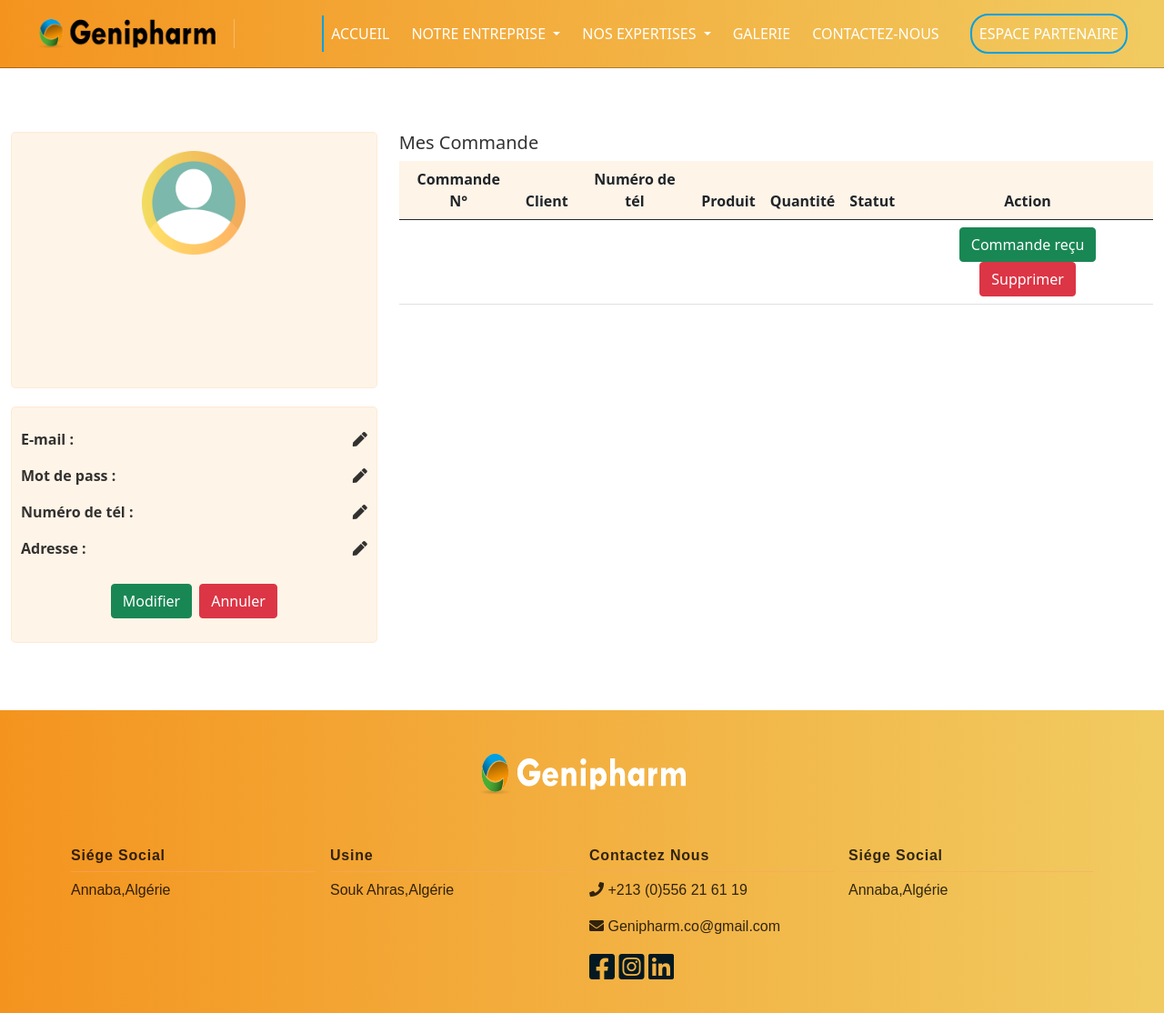
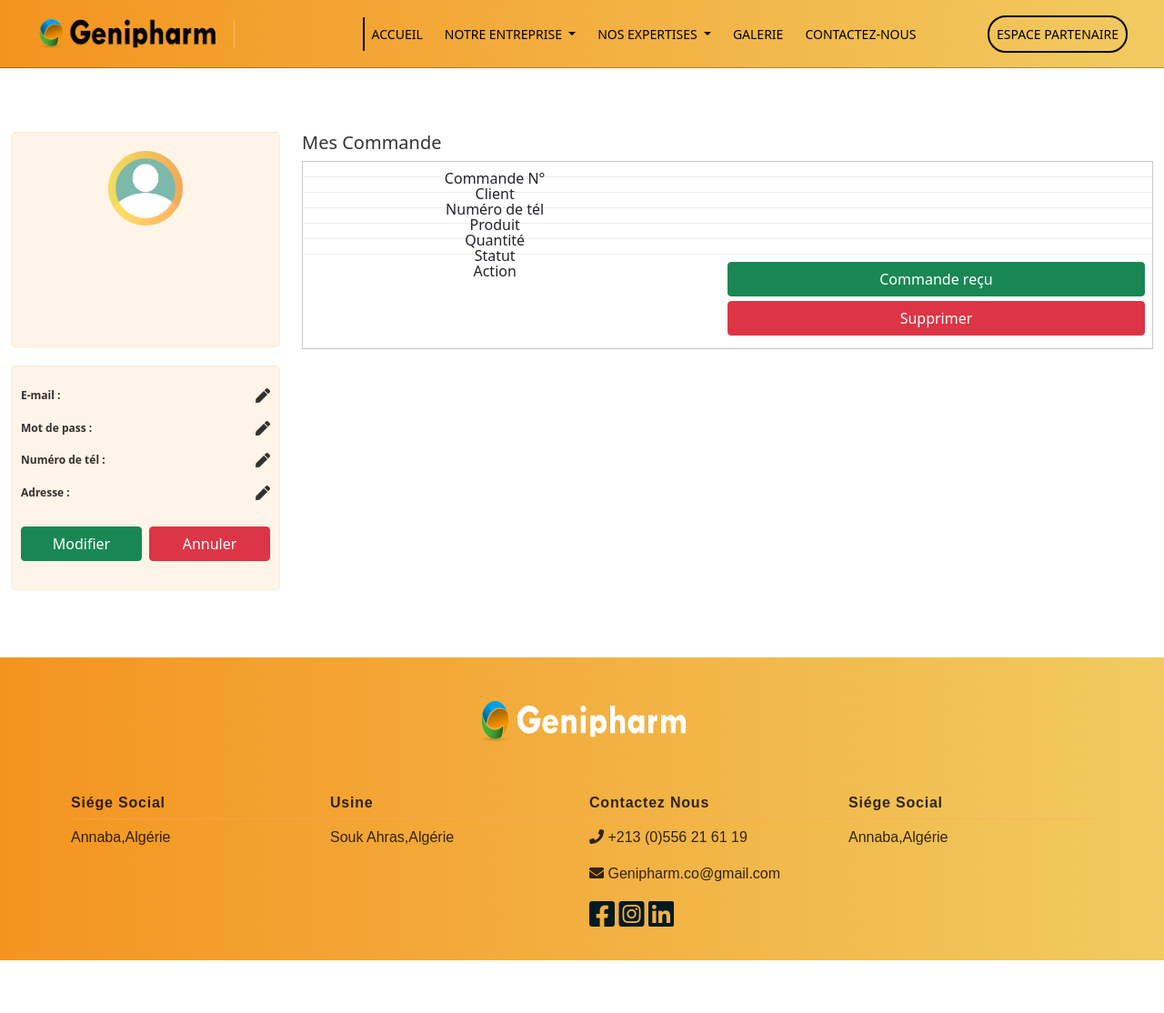
Before and after one commit to zero2323/genipharm, a CodeIgniter app: page /genipharm3/page/profile in a window 1280 px wide. Shown: the whole page at 91% size. After the commit the page ends 1056 px from the top, so only its background shows below. Run offline with CodeIgniter, Linux system fonts and the light colour scheme; the visitor is signed in with stand-in values (Sample User, id 1); tables that the repository leaves empty or names only in its code hold one stand-in row (values such as "Sample post"); data that the repository does not hold is empty.

Commit message:
fixing some style

```diff
--- a/Assets/css/meds.css
+++ b/Assets/css/meds.css
@@ -351,7 +351,7 @@
      }
      .collapse .nav-item:not(:last-child) a:hover
          {
-            border-left: 2px solid #009FE3 !important;
+            border-left: 2px solid #000000 !important;
              transform: unset !important;
          }
     .nav-bar .navbar .navbar-brand p
--- a/Assets/css/navbar.css
+++ b/Assets/css/navbar.css
@@ -49,7 +49,7 @@
          }
          .navbar-dark .navbar-nav .nav-link
          {
-             font-size: 1.0em;
+             font-size: 1em;
              font-weight: 400;
              text-transform: uppercase;
              transition: all .3s ease-out !important;
@@ -138,3 +138,47 @@
             border-color: rgba(255, 255, 255, 0.1);
         }
           /* End The NavbaR */
+
+
+          @media (min-width: 768px) and (max-width: 1199px){
+            .collapse .nav-item a:hover
+            {
+                border-left: 2px solid #000 !important;
+                margin: 0px 5px;
+                transform: unset;
+            }
+            .nav-bar{
+
+                padding-right: 0px !important;
+                padding-left: 0px !important;
+                font-size: 12px;
+            }
+
+            .nav-bar .navbar .navbar-brand p
+            {
+                display: flex !important;
+            }
+            .nav-link
+             {
+                 padding: 10px !important;
+                 color: rgba(0, 0, 0, 0.8) !important;
+             }
+             .collapse .nav-item:not(:last-child) a:hover
+                 {
+                    border-left: 2px solid #000000 !important;
+                     transform: unset !important;
+                 }
+            .nav-bar .navbar .navbar-brand p
+            {
+                display: flex !important;
+            }
+            .navbar-collapse
+            {
+                background-color: rgba(255, 255, 255, 0.9);
+                padding: 20px;
+                text-align: left;
+                font-weight: 600;
+                color: rgba(0, 0, 0, 0.8);
+            }
+
+        }
--- a/Assets/css/profile.css
+++ b/Assets/css/profile.css
@@ -80,23 +80,32 @@
             font-weight: 500;
         }
         .navbar-dark .navbar-nav .nav-link
+         {
+             font-size: 1em;
+             font-weight: 400;
+             text-transform: uppercase;
+             transition: all .3s ease-out !important;
+             font-family: revert;
+         }
+
+         .active-link
         {
-            font-size: 1.12em;
-            font-weight: 300;
-            text-transform: uppercase;
-            font-family: 'Noto Sans JP', sans-serif;
-            transition: all .3s ease-out !important;
-            color: rgba(0, 0, 0, 0.8);
+            border-left: 2px solid #000 !important;
         }
-        .active-link
+        .collapse .nav-item a
         {
-            border-left: 2px solid #f39200;
+            color: #000 !important;
         }
         .collapse .nav-item a:hover
         {
-            border-left: 2px solid #f39200;
+            border-left: 2px solid #000 !important;
             margin: 0px 5px;
             transform: scale(1.1);
+        }
+        .collapse .partenaire
+        {
+            border: 2px solid #000  !important;
+            border-radius: 20px;
         }
          /* End The NavbaR */
 
@@ -183,6 +192,118 @@
         }
 /* end main */
 
+
+
+/* Begin responsive  */
+@media  only screen and (max-width: 1200px),
+(min-device-width: 768px) and (max-device-width: 1200px)  {
+
+	/* Force table to not be like tables anymore */
+	table, thead, tbody, th, td, tr {
+		display: block;
+	}
+
+	/* Hide table headers (but not display: none;, for accessibility) */
+	thead tr {
+		position: absolute;
+		top: -9999px;
+		left: -9999px;
+	}
+
+	tr { border: 1px solid #ccc; }
+
+	td {
+		/* Behave  like a "row" */
+		border: none;
+		border-bottom: 1px solid #eee;
+		position: relative;
+		padding-left: 50%;
+        display: flex;
+        flex-direction: column;
+        align-items: flex-end;
+
+
+	}
+
+	td:before {
+		/* Now like a table header */
+		position: absolute;
+		/* Top/left values mimic padding */
+		top: 6px;
+		left: 6px;
+		width: 45%;
+		padding-right: 10px;
+		white-space: nowrap;
+	}
+    .btn
+    {
+        width: 50% !important;
+        margin-bottom: 5px;
+    }
+    label
+    {
+        font-size: 13px;
+    }
+
+	/*
+	Label the data
+	*/
+	td:nth-of-type(1):before { content: "Commande N°"; }
+	td:nth-of-type(2):before { content: "Client"; }
+	td:nth-of-type(3):before { content: "Numéro de tél"; }
+	td:nth-of-type(4):before { content: "Produit"; }
+	td:nth-of-type(5):before { content: "Quantité"; }
+	td:nth-of-type(6):before { content: "Statut"; }
+	td:nth-of-type(7):before { content: "Action"; }
+
+}
+
+@media (min-width: 576px) {
+/* Force table to not be like tables anymore */
+
+ }
+
+
+@media (min-width: 768px) {  }
+
+label
+{
+    font-size: 13px;
+}
+@media (min-width: 992px) {
+
+
+}
+@media (min-width: 1200px) {
+    input
+    {
+        font-size: 13px;
+        width: 50% !important;
+    }
+    .btn
+    {
+        margin-bottom: 5px;
+    }
+    label
+    {
+        font-size: 12px !important;
+    }
+    .navbar-dark .navbar-nav .nav-link
+    {
+        font-size: 14px !important;
+    }
+ }
+
+ @media (min-width: 1400px) {
+    .navbar-dark .navbar-nav .nav-link
+    {
+        font-size: 1em !important;
+    }
+}
+
+
+
+/* End responsive */
          /* Begin Footer */
          .footer
          {
--- a/application/config/config.php
+++ b/application/config/config.php
@@ -23,7 +23,7 @@
 | a PHP script and you can easily do that on your own.
 |
 */
-$config['base_url'] = 'http://localhost/geni/';
+$config['base_url'] = 'http://localhost/genipharm3/';
 
 /*
 |--------------------------------------------------------------------------
--- a/application/views/page/profile.php
+++ b/application/views/page/profile.php
@@ -4,7 +4,7 @@
     <section class="wrapper">
         <div class="container-fluid">
             <div class="row">
-                <div class="col-md-12 col-lg-4 informations">
+                <div class="col-md-12 col-lg-4 col-xl-3 informations">
                     <div>
                         <ul>
                             <li><img src="<?php echo base_url();?>Assets/img/profile.png" alt=""></li>
@@ -60,7 +60,7 @@
                     </div>
                 </div>
 
-                <div class="col-md-12 col-lg-8 commandes">
+                <div class="col-md-12 col-lg-8 col-xl-9 commandes">
                     <h5>Mes Commande</h5>
                     <table class="table">
                         <thead class="table-head">
@@ -79,7 +79,7 @@
                         <tbody>
                             <?php foreach ($commands as $command) { ?>
                                 <tr>
-                                    <th class="id" scope="row"><?php echo $command['command']; ?></th>
+                                    <td class="id" scope="row"><?php echo $command['command']; ?></td>
                                     <?php if ($employe) { ?>
                                         <td><?php echo $command['u_name']; ?></td>
                                         <td><?php echo $command['tele']; ?></td>
--- a/application/views/template/nav.php
+++ b/application/views/template/nav.php
@@ -1,7 +1,7 @@
 <?php if ($acceuil == true) { ?>
     <!-- Begin Navbar  -->
     <div class="nav-bar container-fluid sticky-top" id="nav-bar">
-        <nav class="navbar navbar-expand-lg navbar-dark " id="nav-b">
+        <nav class="navbar navbar-expand-xl navbar-dark " id="nav-b">
             <a class="navbar-brand d-flex flex-row text-left " href="<?php echo base_url(); ?>">
                 <div class="img_logo" id="img_logo">
                     <img src="<?php echo base_url(); ?>Assets/img/logo_new.png" id="logo_img" alt="">
@@ -85,7 +85,7 @@
     <!-- Begin Navbar  -->
     <div class="navigation-bar">
         <div class="nav-bar container-fluid sticky-top" id="nav-bar">
-            <nav class="navbar navbar-expand-lg navbar-dark " id="nav-b">
+            <nav class="navbar navbar-expand-xl navbar-dark " id="nav-b">
                 <a class="navbar-brand d-flex flex-row text-left " href="<?php echo base_url(); ?>">
                     <div class="img_logo" id="img_logo">
                         <img src="<?php echo base_url(); ?>Assets/img/logo.png" id="logo_img" alt="">
@@ -170,12 +170,11 @@
     <!-- Begin Navbar  -->
     <div class="navigation-bar">
         <div class="nav-bar container-fluid sticky-top" id="nav-bar">
-            <nav class="navbar navbar-expand-lg navbar-dark " id="nav-b">
+            <nav class="navbar navbar-expand-xl navbar-dark " id="nav-b">
                 <a class="navbar-brand d-flex flex-row text-left " href="<?php echo base_url(); ?>">
                     <div class="img_logo" id="img_logo">
                         <img src="<?php echo base_url(); ?>Assets/img/logo.png" id="logo_img" alt="">
                     </div>
-                    <p id="bien" class="d-flex align-items-center">Bienvenu à <span class="ms-1">Genipharm</span></p>
                 </a>
                 <button id="btn-togler" class="navbar-toggler" type="button" data-bs-toggle="collapse" data-bs-target="#navbarNav" aria-controls="navbarNav" aria-expanded="false" aria-label="Toggle navigation">
                     <span class="">
@@ -260,12 +259,12 @@
     <!-- Begin Navbar  -->
     <div class="navigation-bar">
         <div class="nav-bar container-fluid sticky-top" id="nav-bar">
-            <nav class="navbar navbar-expand-lg navbar-dark " id="nav-b">
+            <nav class="navbar navbar-expand-xl navbar-dark " id="nav-b">
                 <a class="navbar-brand d-flex flex-row text-left " href="<?php echo base_url(); ?>">
                     <div class="img_logo" id="img_logo">
                         <img src="<?php echo base_url(); ?>Assets/img/logo.png" id="logo_img" alt="">
                     </div>
-                    <p id="bien" class="d-flex align-items-center">Bienvenu à <span class="ms-1">Genipharm</span></p>
+
                 </a>
                 <button id="btn-togler" class="navbar-toggler" type="button" data-bs-toggle="collapse" data-bs-target="#navbarNav" aria-controls="navbarNav" aria-expanded="false" aria-label="Toggle navigation">
                     <span class="">
```
